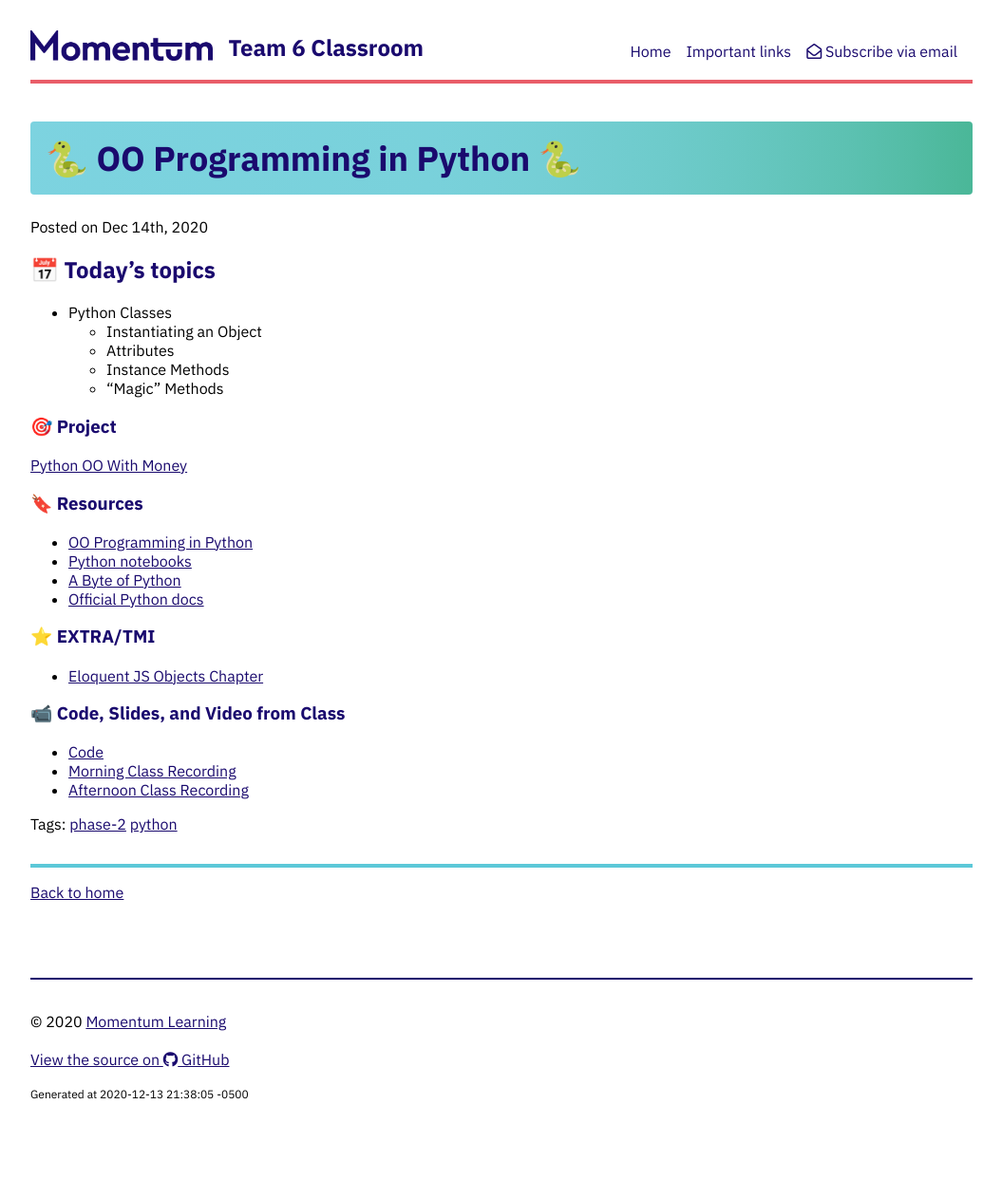
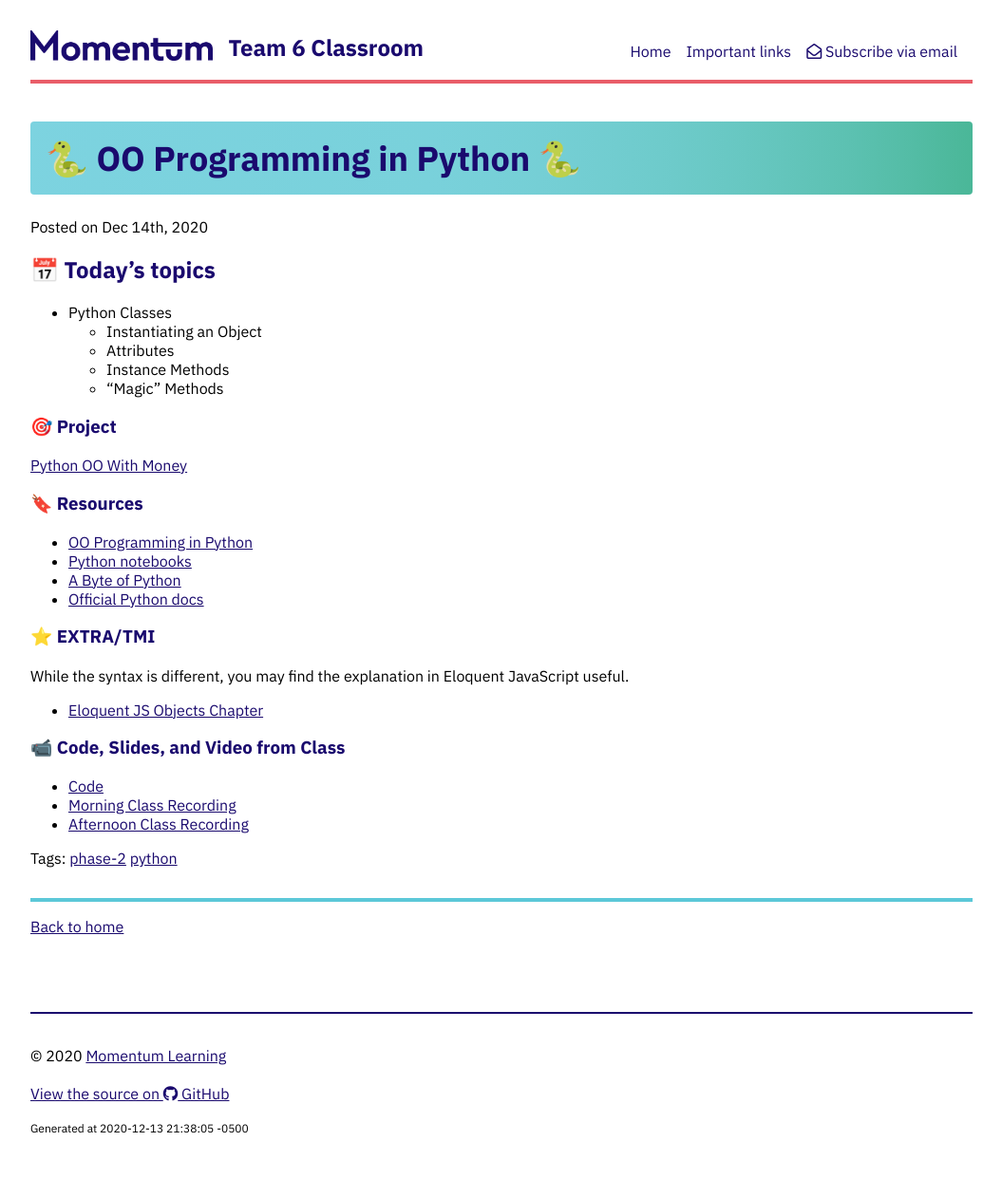
Before and after one commit to momentum-team-6/momentum-team-6.github.io, a Jekyll site: the page built from _posts/2020-12-14-python-oo.md, in a window 1280 px wide. Shown: the whole page at 95% size, without its empty margins (112-1167 px from the left). Built offline with Jekyll 4.4.1, drawn with Linux system fonts in a browser that asks for light colours; nearby versions of some CDN libraries; before the commit the page ends 1206 px from its top, so only the background shows below that.

Commit message:
add sentence about ES

```diff
--- a/_posts/2020-12-14-python-oo.md
+++ b/_posts/2020-12-14-python-oo.md
@@ -24,6 +24,7 @@ tags: phase-2 python
 * [Official Python docs](https://docs.python.org/3/)
 
 ### ⭐️ EXTRA/TMI
+While the syntax is different, you may find the explanation in Eloquent JavaScript useful.
 * [Eloquent JS Objects Chapter](https://eloquentjavascript.net/06_object.html)
 
 ### 📹 Code, Slides, and Video from Class
```
